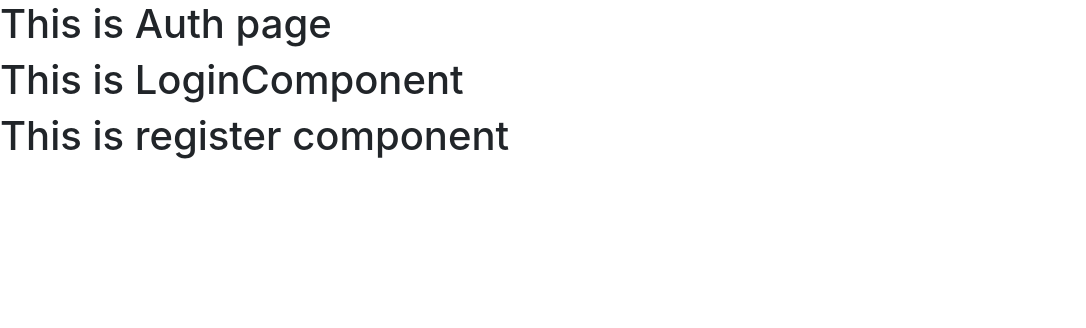
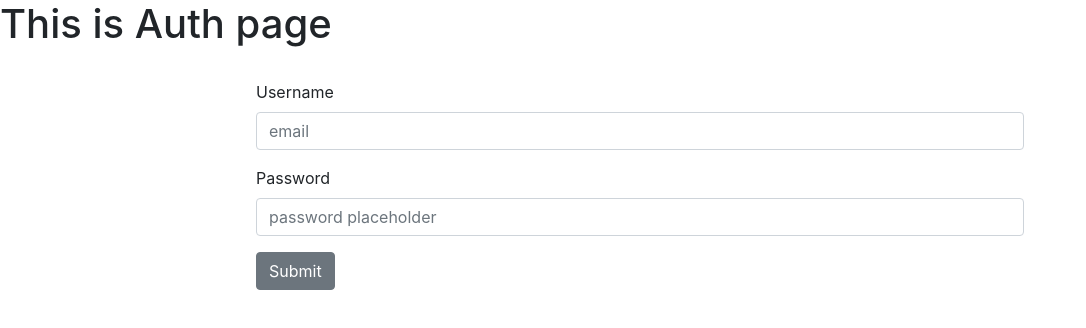
Before and after one commit to HuangStanley050/turbo-couscous, a React (Create React App) app in the folder client/: page /auth in a window 1280 px wide. Shown: the top 328 px of the page, without its empty margins (0-1086 px from the left). Built offline with nearby package versions, Linux system fonts and the light colour scheme.

Commit message:
form can take input of username and password

```diff
--- a/client/src/components/login.jsx
+++ b/client/src/components/login.jsx
@@ -1,16 +1,6 @@
 import React, { useState } from "react";
-import {
-  Button,
-  Form,
-  FormGroup,
-  Label,
-  Input,
-  NavLink,
-  Row,
-  Col,
-  Container,
-  Alert
-} from "reactstrap";
+import { connect } from "react-redux";
+import { Button, Form, FormGroup, Label, Input } from "reactstrap";
 
 const useForm = () => {
   const [form, setValue] = useState({
@@ -42,10 +32,39 @@ const LoginComponent = () => {
       alert("Must provide email/username and password to login");
       return;
     }
+    console.log(form.username, form.password);
     //login(form);
     resetFields();
   };
-  return <h1>This is LoginComponent</h1>;
+  return (
+    <div style={{ width: "60%", margin: "2rem auto" }}>
+      <Form onSubmit={handleSubmit}>
+        <FormGroup>
+          <Label for="exampleEmail">Username</Label>
+          <Input
+            type="email"
+            name="username"
+            id="username"
+            placeholder="email"
+            value={form.username}
+            onChange={handleChange}
+          />
+        </FormGroup>
+        <FormGroup>
+          <Label for="examplePassword">Password</Label>
+          <Input
+            type="password"
+            name="password"
+            id="examplePassword"
+            placeholder="password placeholder"
+            value={form.password}
+            onChange={handleChange}
+          />
+        </FormGroup>
+        <Button type="submit">Submit</Button>
+      </Form>
+    </div>
+  );
 };
 
 export default LoginComponent;
--- a/client/src/pages/Auth.jsx
+++ b/client/src/pages/Auth.jsx
@@ -7,7 +7,6 @@ const AuthPage = () => {
     <>
       <h1>This is Auth page</h1>
       <LoginComponent />
-      <RegisterComponent />
     </>
   );
 };
```
